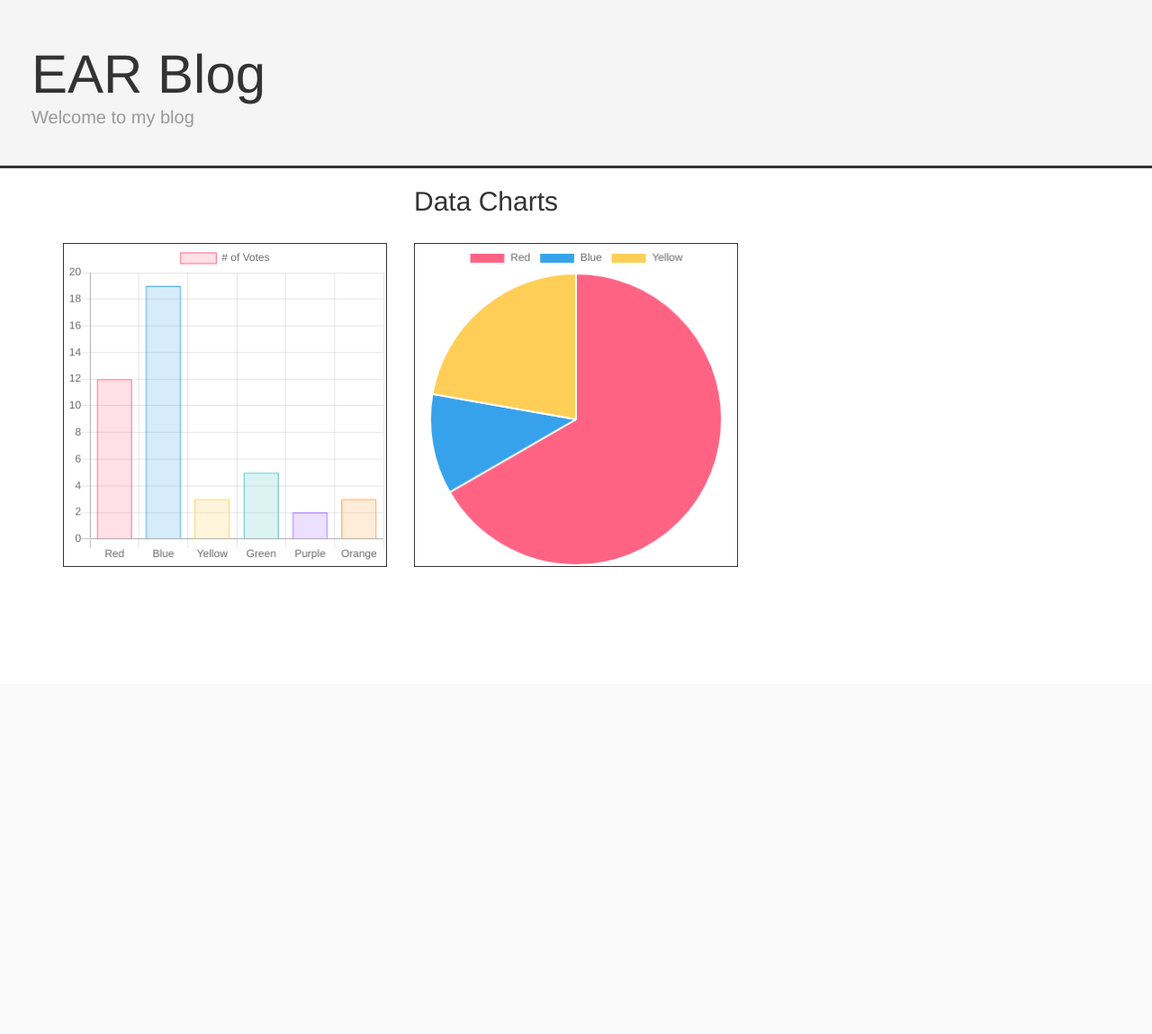
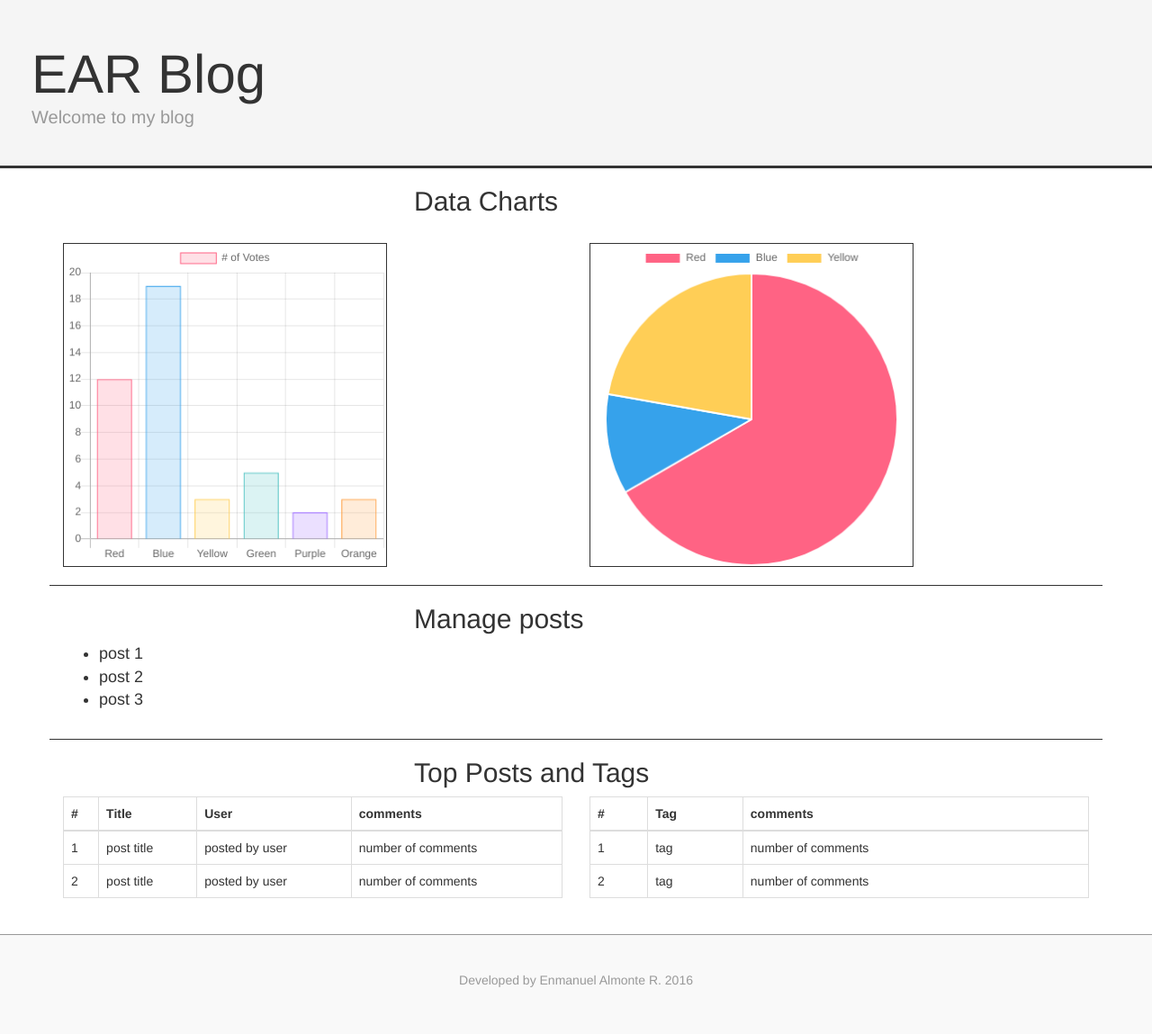
Before and after one commit to enmanuelar/finalblog, a Python web app: template templates/admin.html in a window 1280 px wide. Shown: the part 40-1189 px from the top of the page at 90% size. Before the commit the page ends 670 px from the top, so only its background shows below. Run offline with Jinja, Linux system fonts and the light colour scheme; the template is opened without the code that fills it, so the values that code supplies are empty; some libraries are stand-ins or nearby versions.

Commit message:
add tables to admin page

```diff
--- a/static/css/main.css
+++ b/static/css/main.css
@@ -68,6 +68,7 @@
 */
 
 .blog-main {
+    padding: 10px;
     margin-top: 20px;
     font-size: 18px;
     line-height: 1.5;
@@ -86,6 +87,13 @@
 .blog-post-meta {
     margin-bottom: 20px;
     color: #999;
+}
+
+.morecontent span {
+    display: none;
+}
+.morelink {
+    display: block;
 }
 
 /*
@@ -127,7 +135,7 @@
   border-top-right-radius: 0;
 }
 /*
-*admin canvas charts
+*admin canvas charts and admin panels
 */
 canvas{
     margin-top: 20px;
@@ -135,3 +143,26 @@ canvas{
     width: 100%;
     height: 100%;
 }
+
+.manage-posts, .top-posts-tags{
+    margin-top: 20px;
+    border-top: solid 1px;
+}
+
+.admin-post-list{
+    font-size: 18px;
+    font-weight: normal;
+}
+
+/*
+ * Footer
+ */
+
+.blog-footer {
+    margin-top: 20px;
+    padding: 40px 0;
+    color: #999;
+    text-align: center;
+    background-color: #f9f9f9;
+    border-top: 1px solid;
+}
--- a/templates/admin.html
+++ b/templates/admin.html
@@ -14,9 +14,107 @@
     <div class="col-md-4">
         <canvas id="barChart" width="400" height="400"></canvas>
     </div>
+    <div class="col-md-2">
+
+    </div>
     <div class="col-md-4">
         <canvas id="pieChart" width="400" height="400"></canvas>
     </div>
+</div>
+<div class="row manage-posts">
+    <div class="col-md-4 col-md-offset-4">
+        <h2>Manage posts</h2>
+    </div>
+    <div class="col-md-8">
+        <ul>
+            <li class="admin-post-list">post 1</li>
+            <li class="admin-post-list">post 2</li>
+            <li class="admin-post-list">post 3</li>
+        </ul>
+    </div>
+</div>
+<div class="row top-posts-tags">
+    <div class="col-md-4 col-md-offset-4">
+        <h2>Top Posts and Tags</h2>
+    </div>
+    <div class="col-md-6">
+        <table class="table table-bordered top-posts-table">
+            <thead>
+                <tr>
+                    <th>#</th>
+                    <th>Title</th>
+                    <th>User</th>
+                    <th>comments</th>
+                </tr>
+            </thead>
+            <tbody>
+                <tr>
+                    <td>
+                        1
+                    </td>
+                    <td>
+                        post title
+                    </td>
+                    <td>
+                        posted by user
+                    </td>
+                    <td>
+                        number of comments
+                    </td>
+                </tr>
+                <tr>
+                    <td>
+                        2
+                    </td>
+                    <td>
+                        post title
+                    </td>
+                    <td>
+                        posted by user
+                    </td>
+                    <td>
+                        number of comments
+                    </td>
+                </tr>
+            </tbody>
+        </table>
+    </div>
+    <div class="col-md-6">
+        <table class="table table-bordered top-tags-table">
+            <thead>
+                <tr>
+                    <th>#</th>
+                    <th>Tag</th>
+                    <th>comments</th>
+                </tr>
+            </thead>
+            <tbody>
+                <tr>
+                    <td>
+                        1
+                    </td>
+                    <td>
+                        tag
+                    </td>
+                    <td>
+                        number of comments
+                    </td>
+                </tr>
+                <tr>
+                    <td>
+                        2
+                    </td>
+                    <td>
+                        tag
+                    </td>
+                    <td>
+                        number of comments
+                    </td>
+                </tr>
+            </tbody>
+        </table>
+    </div>
+
 </div>
 {% endblock %}
 
--- a/templates/base.html
+++ b/templates/base.html
@@ -35,6 +35,9 @@
 
         {% endblock %}
     </div>
+    <footer class="blog-footer">
+        <p>Developed by Enmanuel Almonte R. 2016</p>
+    </footer>
     <!-- jQuery (necessary for Bootstrap's JavaScript plugins) -->
     <script src="https://ajax.googleapis.com/ajax/libs/jquery/1.11.3/jquery.min.js"></script>
     <!-- Include all compiled plugins (below), or include individual files as needed -->
```
Also changed, not shown: static/js/blog.js (+37 -0 lines), templates/index.html (+10 -4 lines).
